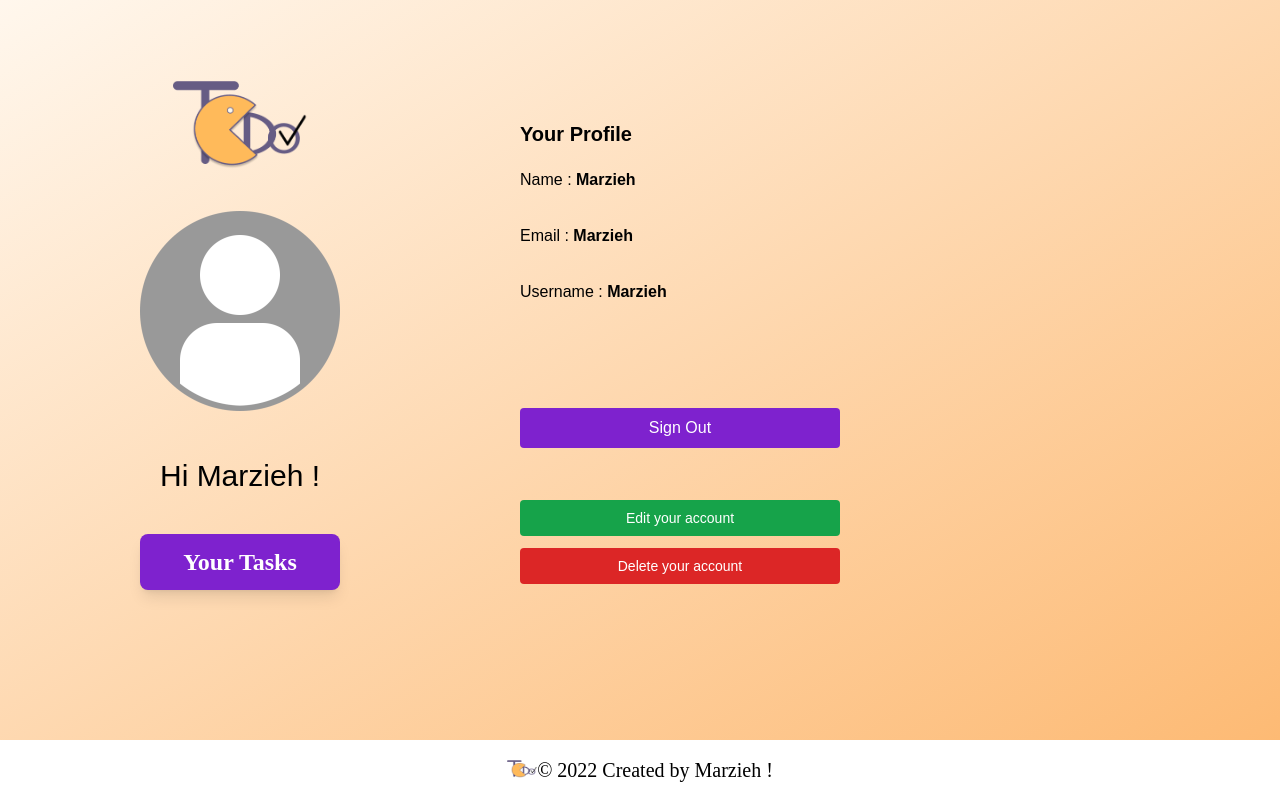
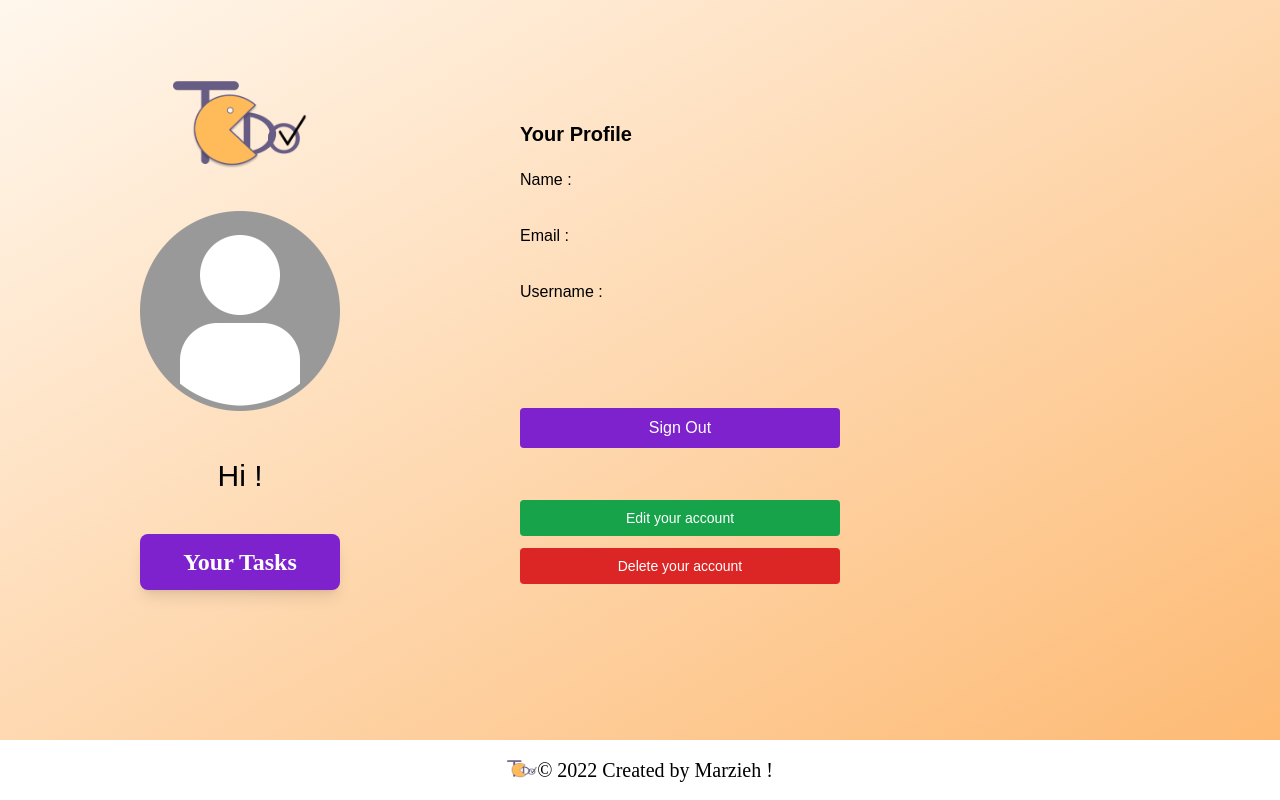
Before and after one commit to marzfd/Todo-List, a Next.js app: page /profile in a window 1280 px wide. Built offline with nearby package versions, Linux system fonts and the light colour scheme.

Commit message:
Add props and functions

```diff
--- a/pages/profile.js
+++ b/pages/profile.js
@@ -1,7 +1,33 @@
 import Link from "next/link"
 import Image from "next/image"
+import { useRouter } from 'next/router'
 
 const profile = () => {
+
+  const router = useRouter()
+
+  const {
+    query: { name, username, email }
+  } = router
+
+  const user = { name, username, email }
+
+  const onDelete = () => {
+    console.log(username)
+    fetch(`/api/users/${username}`, {
+      method: 'DELETE',
+      headers: { 'Content-Type': 'application/json' }
+    })
+      .then(res => res.json())
+      .then(data => {
+        console.log(data)
+        alert('User deleted Successfully !')
+        router.push('/')
+      })
+      .catch(err => console.log(err))
+  }
+
+
   return (
     <>
       <main className='mx-auto p-5 md:p-10 grid md:grid-cols-3'>
@@ -11,11 +37,16 @@ const profile = () => {
           </div>
           <div className='text-center md:space-y-10 space-y-3'>
             <Image src="/profile.jpg" alt="Profile" width={200} height={200} />
-            <p className='lg:text-3xl md:text-xl'>Hi Marzieh !</p>
+            <p className='lg:text-3xl md:text-xl'>Hi {user.name} !</p>
             <div>
               <Link href='/tasks'>
                 <a>
-                  <button type="button" className='bg-purple-700 hover:bg-purple-500 transition duration-300 text-white w-full md:py-3 py-1 md:px-2 rounded-lg shadow-lg font-caveat text-xl md:text-2xl md:font-bold focus:outline-none'>Your Tasks</button>
+                  <button
+                    type="button"
+                    className='bg-purple-700 hover:bg-purple-500 transition duration-300 text-white w-full md:py-3 py-1 md:px-2 rounded-lg shadow-lg font-caveat text-xl md:text-2xl md:font-bold focus:outline-none'
+                  >
+                    Your Tasks
+                  </button>
                 </a>
               </Link>
             </div>
@@ -25,28 +56,44 @@ const profile = () => {
           <p className="mb-5 text-xl font-bold">Your Profile</p>
           <ul className='space-y-3 md:space-y-8'>
             <li>
-              <p>Name : <span className='font-semibold'>Marzieh</span></p>
+              <p>Name : <span className='font-semibold'>{user.name}</span></p>
             </li>
             <li>
-              <p>Email : <span className='font-semibold'>Marzieh</span></p>
+              <p>Email : <span className='font-semibold'>{user.email}</span></p>
             </li>
             <li>
-              <p>Username : <span className='font-semibold'>Marzieh</span></p>
+              <p>Username : <span className='font-semibold'>{user.username}</span></p>
             </li>
           </ul>
           <ul className="md:my-16 space-y-3">
             <li className="pt-10 md:py-10">
               <Link href='/'>
                 <a>
-                  <button type='button' className='bg-purple-700 hover:bg-purple-500 transition duration-300 text-white w-full py-2 px-2 rounded focus:outline-none text-sm md:text-base'>Sign Out</button>
+                  <button
+                    type='button'
+                    className='bg-purple-700 hover:bg-purple-500 transition duration-300 text-white w-full py-2 px-2 rounded focus:outline-none text-sm md:text-base'
+                  >
+                    Sign Out
+                  </button>
                 </a>
               </Link>
             </li>
             <li>
-              <button type='button' className='text-sm bg-green-600 hover:bg-green-500 transition duration-300 text-white w-full py-2 px-3 rounded focus:outline-none'>Edit your account</button>
+              <button
+                type='button'
+                className='text-sm bg-green-600 hover:bg-green-500 transition duration-300 text-white w-full py-2 px-3 rounded focus:outline-none'
+              >
+                Edit your account
+              </button>
             </li>
             <li>
-              <button type='button' className='text-sm bg-red-600 hover:bg-red-500 transition duration-300 text-white w-full py-2 px-3 rounded focus:outline-none'>Delete your account</button>
+              <button
+                type='button'
+                onClick={onDelete}
+                className='text-sm bg-red-600 hover:bg-red-500 transition duration-300 text-white w-full py-2 px-3 rounded focus:outline-none'
+              >
+                Delete your account
+              </button>
             </li>
           </ul>
         </div>
```
